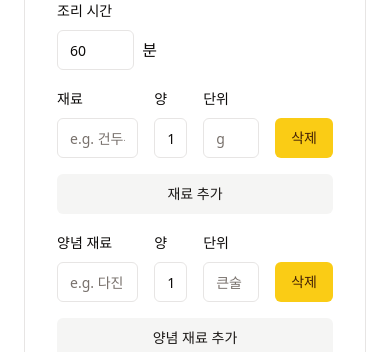
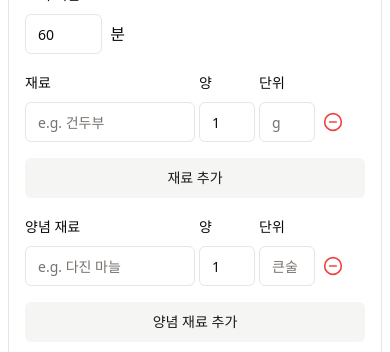
Before and after one commit to kizarrd/recipe-app, a React (Create React App) app: page /recipe/new in a window 390 px wide. Shown: the part 436-788 px from the top of the page. Built offline with nearby package versions, Linux system fonts and the light colour scheme.

Commit message:
mobile design for Form component, Create/Update page, and extracted the layout style component

```diff
--- /dev/null
+++ b/src/components/FormLayout.tsx
@@ -0,0 +1,17 @@
+import { ReactNode } from "react";
+
+interface FormLayoutProps {
+  children: ReactNode;
+}
+
+function FormLayout({ children }: FormLayoutProps) {
+  return (
+    <main className="mx-2 sm:mx-6 mt-16 mb-16">
+      <section className="max-w-[80ch] mx-auto">
+        {children}
+      </section>
+    </main>
+  );
+}
+
+export default FormLayout;
--- a/src/components/RecipeForm.tsx
+++ b/src/components/RecipeForm.tsx
@@ -8,7 +8,12 @@ import {
 } from "../components/ui/form";
 import { Input } from "../components/ui/input";
 import { Button } from "../components/ui/button";
-import { GripVertical, GripVerticalIcon, Loader2 } from "lucide-react";
+import {
+  CircleMinus,
+  GripVertical,
+  GripVerticalIcon,
+  Loader2,
+} from "lucide-react";
 import { UseFormReturn, UseFieldArrayReturn } from "react-hook-form";
 import { z } from "zod";
 import { FormSchema } from "../types";
@@ -63,8 +68,10 @@ function RecipeForm({
   };
 
   return (
+    <>
       <Form {...form}>
-      <form onSubmit={form.handleSubmit(onSubmit)} className="grid gap-4">
+        <form onSubmit={form.handleSubmit(onSubmit)}>
+          <div className="grid gap-4 border-border border rounded-2xl  p-4 sm:p-8">
             <FormField
               control={form.control}
               name="name"
@@ -124,7 +131,7 @@ function RecipeForm({
               )}
             />
             {ingredientsFields.map((item, index) => (
-          <div className="flex gap-4" key={item.id}>
+              <div className="flex gap-1 sm:gap-4" key={item.id}>
                 <FormField
                   control={form.control}
                   name={`ingredients.${index}.ingredient`}
@@ -160,11 +167,19 @@ function RecipeForm({
                   render={({ field }) => (
                     <FormItem>
                       <FormLabel>단위</FormLabel>
-                  <div className="flex gap-4">
+                      <div className="flex items-center gap-2 sm:gap-4">
                         <FormControl>
                           <Input className="w-14" placeholder="g" {...field} />
                         </FormControl>
+                        <CircleMinus
+                          className="sm:hidden size-5 hover:cursor-pointer text-destructive"
+                          onClick={() => {
+                            removeIngredient(index);
+                          }}
+                        />
                         <Button
+                          variant={"destructive"}
+                          className="hidden sm:block"
                           onClick={() => {
                             removeIngredient(index);
                           }}
@@ -195,7 +210,7 @@ function RecipeForm({
               재료 추가
             </Button>
             {sauceIngredientsFields.map((item, index) => (
-          <div className="flex gap-4" key={item.id}>
+              <div className="flex gap-1 sm:gap-4" key={item.id}>
                 <FormField
                   control={form.control}
                   name={`sauceIngredients.${index}.ingredient`}
@@ -228,11 +243,23 @@ function RecipeForm({
                   render={({ field }) => (
                     <FormItem>
                       <FormLabel>단위</FormLabel>
-                  <div className="flex gap-4">
+                      <div className="flex items-center gap-2 sm:gap-4">
                         <FormControl>
-                      <Input className="w-14" placeholder="큰술" {...field} />
+                          <Input
+                            className="w-14"
+                            placeholder="큰술"
+                            {...field}
+                          />
                         </FormControl>
+                        <CircleMinus
+                          className="sm:hidden size-5 hover:cursor-pointer text-destructive"
+                          onClick={() => {
+                            removeSauceIngredient(index);
+                          }}
+                        />
                         <Button
+                          variant={"destructive"}
+                          className="hidden sm:block"
                           onClick={() => {
                             removeSauceIngredient(index);
                           }}
@@ -282,9 +309,12 @@ function RecipeForm({
                             {...provided.draggableProps}
                             {...provided.dragHandleProps}
                             key={item.id}
-                        className="w-full flex items-center gap-4"
+                            className="w-full flex items-center gap-2 sm:gap-4"
                           >
-                        <div className="text-sm">Step {index + 1}</div>
+                            <div className="sm:hidden text-sm">{index + 1}</div>
+                            <div className="hidden sm:block text-sm">
+                              Step {index + 1}
+                            </div>
                             <div className="flex items-center gap-2 p-2 w-[80%] rounded-lg bg-muted hover:bg-muted/70">
                               <GripVertical size={20} strokeWidth={1} />
                               <FormField
@@ -306,7 +336,15 @@ function RecipeForm({
                                 )}
                               />
                             </div>
+                            <CircleMinus
+                              className="sm:hidden size-5 hover:cursor-pointer text-destructive"
+                              onClick={() => {
+                                removeDirection(index);
+                              }}
+                            />
                             <Button
+                              variant={"destructive"}
+                              className="hidden sm:block"
                               onClick={() => {
                                 removeDirection(index);
                               }}
@@ -333,14 +371,16 @@ function RecipeForm({
             >
               레시피 추가
             </Button>
+          </div>
           <div className="flex justify-end">
             <Button className="mt-6" disabled={isLoading} type="submit">
               {isLoading && <Loader2 className="mr-2 h-4 w-4 animate-spin" />}
-            저장
+              저장하기
             </Button>
           </div>
         </form>
       </Form>
+    </>
   );
 }
 
--- a/src/pages/CreateRecipe.tsx
+++ b/src/pages/CreateRecipe.tsx
@@ -6,6 +6,7 @@ import { useAddNewRecipeMutation } from "../services/recipe";
 import { useNavigate } from "react-router-dom";
 import { FormSchema } from "../types";
 import RecipeForm from "../components/RecipeForm";
+import FormLayout from "../components/FormLayout";
 
 function CreateRecipe() {
   const form = useForm<z.infer<typeof FormSchema>>({
@@ -86,8 +87,7 @@ function CreateRecipe() {
   }
 
   return (
-    <main className="mx-6 mt-16 mb-16">
-      <section className="max-w-[80ch] mx-auto border-border border rounded-2xl p-8">
+    <FormLayout>
       <RecipeForm
         form={form}
         onSubmit={onSubmit}
@@ -98,8 +98,7 @@ function CreateRecipe() {
           directionsFieldsArray,
         }}
       />
-      </section>
-    </main>
+    </FormLayout>
   );
 }
 
--- a/src/pages/UpdateRecipe.tsx
+++ b/src/pages/UpdateRecipe.tsx
@@ -8,6 +8,7 @@ import { useNavigate } from "react-router-dom";
 import { useEffect } from "react";
 import { FormSchema } from "../types";
 import RecipeForm from "../components/RecipeForm";
+import FormLayout from "../components/FormLayout";
 
 function UpdateRecipe() {
   let { recipeId } = useParams();
@@ -66,8 +67,11 @@ function UpdateRecipe() {
     if (canSave) {
       try {
         const currentDate = new Date();
-        const dataWithDate = { ...data, lastEdited: currentDate }
-        const result = await editRecipe({ recipeId: recipeId!, data: dataWithDate });
+        const dataWithDate = { ...data, lastEdited: currentDate };
+        const result = await editRecipe({
+          recipeId: recipeId!,
+          data: dataWithDate,
+        });
         if (result.data) {
           toast({
             title: "✅  저장되었습니다.",
@@ -91,18 +95,19 @@ function UpdateRecipe() {
     return <main className="text-foreground">Error!</main>;
   }
   if (recipeData) {
-    const { name, ingredients, directions } = recipeData;
-
     return (
-      <main className="mx-6 mt-16 mb-16">
-        <section className="max-w-[80ch] mx-auto border-border border rounded-2xl p-8">
-          <RecipeForm form={form} onSubmit={onSubmit} isLoading={isLoading} fieldsArrays={{
+      <FormLayout>
+        <RecipeForm
+          form={form}
+          onSubmit={onSubmit}
+          isLoading={isLoading}
+          fieldsArrays={{
             ingredientsFieldsArray,
             sauceIngredientsFieldsArray,
-            directionsFieldsArray
-          }} />
-        </section>
-      </main>
+            directionsFieldsArray,
+          }}
+        />
+      </FormLayout>
     );
   }
 
```
Lines whose indentation alone changed are shown as unchanged.
